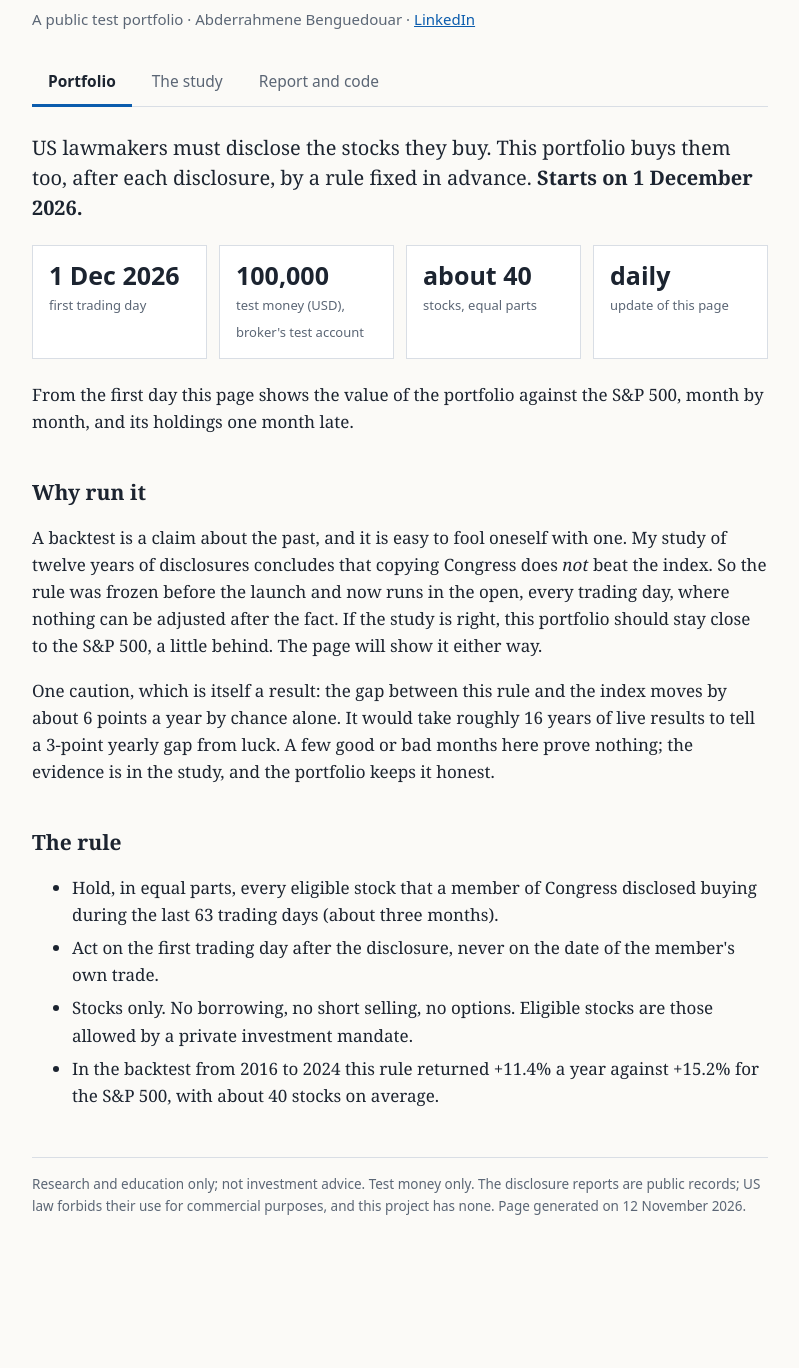
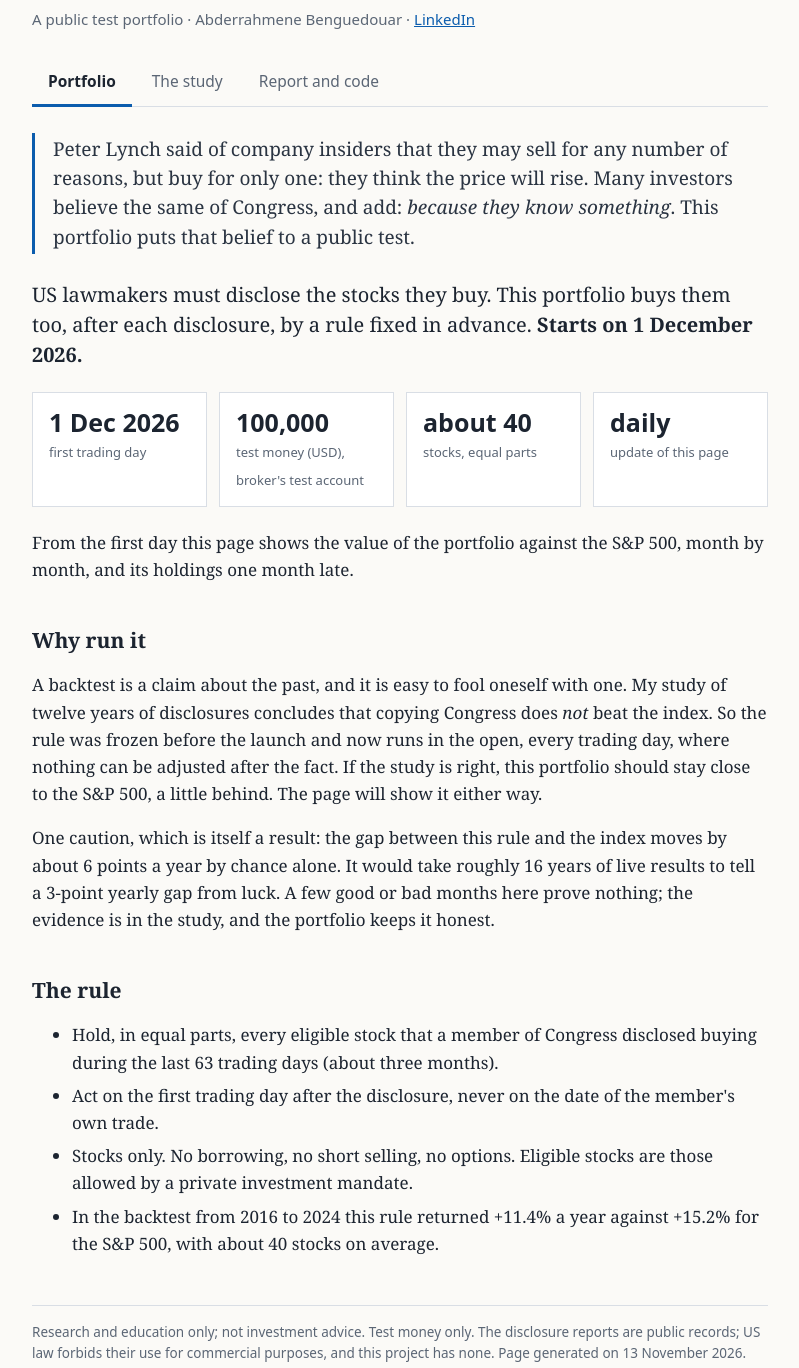
Before and after one commit to abenguedouar/congress-signal, a plain HTML site: page index.html in a window 1280 px wide. Shown: the part 100-1468 px from the top of the page, without its empty margins (240-1039 px from the left). Before the commit the page ends 1411 px from the top, so only its background shows below. Drawn offline with Linux system fonts and the light colour scheme.

Commit message:
Update 2026-11-13

```diff
--- a/index.html
+++ b/index.html
@@ -20,6 +20,7 @@ section{display:none}
 #t-portfolio:checked~#portfolio,#t-study:checked~#study,#t-code:checked~#code{display:block}
 #t-portfolio:checked~nav label[for=t-portfolio],#t-study:checked~nav label[for=t-study],#t-code:checked~nav label[for=t-code]{color:var(--ink);border-bottom-color:var(--accent);font-weight:600}
 #t-portfolio:focus-visible~nav label[for=t-portfolio],#t-study:focus-visible~nav label[for=t-study],#t-code:focus-visible~nav label[for=t-code]{outline:2px solid var(--accent)}
+.intro{border-left:3px solid var(--accent);padding:2px 0 2px 18px;margin:0 0 26px;font-size:19px;line-height:1.55;color:#2a3442}
 .kpis{display:grid;grid-template-columns:repeat(auto-fit,minmax(150px,1fr));gap:12px;margin:22px 0;font-family:system-ui,-apple-system,'Segoe UI',sans-serif}
 .kpis div{background:#fff;border:1px solid var(--line);padding:14px 16px}.kpis b{display:block;font-size:25px;line-height:1.2}
 .kpis span{color:var(--muted);font-size:13px}
@@ -30,6 +31,8 @@ section{display:none}
 <nav><label for="t-portfolio">Portfolio</label><label for="t-study">The study</label><label for="t-code">Report and code</label></nav>
 
 <section id="portfolio">
+<p class="intro">Peter Lynch said of company insiders that they may sell for any number of reasons, but buy for only one: they think the price will rise.
+Many investors believe the same of Congress, and add: <em>because they know something</em>. This portfolio puts that belief to a public test.</p>
 <p class="lede">US lawmakers must disclose the stocks they buy. This portfolio buys them too, after each disclosure, by a rule fixed in advance. <b>Starts on 1 December 2026.</b></p>
 <div class="kpis"><div><b>1 Dec 2026</b><span>first trading day</span></div>
 <div><b>100,000</b><span>test money (USD), broker's test account</span></div><div><b>about 40</b><span>stocks, equal parts</span></div>
@@ -81,7 +84,7 @@ It would take roughly 16 years of live results to tell a 3-point yearly gap from
 </section>
 
 <p class="small">Research and education only; not investment advice. Test money only. The disclosure reports are public records; US law forbids their use for commercial purposes, and this project has none.
-Page generated on 12 November 2026.</p>
+Page generated on 13 November 2026.</p>
 </main><script>
 var h={"#study":"t-study","#code":"t-code","#portfolio":"t-portfolio"}[location.hash];if(h)document.getElementById(h).checked=true;
 </script></body></html>
```
Also changed, not shown: 2 other files.
